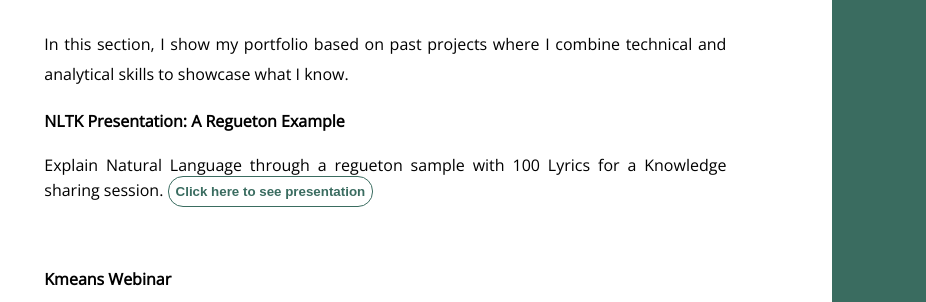
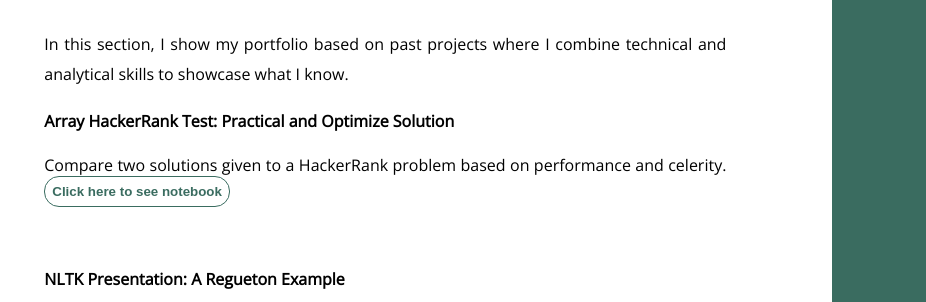
Before and after one commit to gtm144/gaboweb, a plain HTML site: page proyectos_v2.html in a window 1280 px wide. Shown: the part 194-496 px from the top of the page, 0-926 px from the left. Drawn offline with nearby package versions, Linux system fonts and the light colour scheme.

Commit message:
Update proyectos_v2.html

```diff
--- a/proyectos_v2.html
+++ b/proyectos_v2.html
@@ -37,7 +37,12 @@
          <p><h4 class="title-c"> </h4>
 
           <a></a></p>
-
+      <p>
+        <h4 class="title-c">Array HackerRank Test: Practical and Optimize Solution</h4>
+        Compare two solutions given to a HackerRank problem based on performance and celerity.
+        <a href="https://colab.research.google.com/drive/1_6SMKto7niikkR97c1kEdh3kmOu_XlWW">
+          <button class="button"><strong>Click here to see notebook</strong></button></a>
+      </p>
       <p>
         <h4 class="title-c">NLTK Presentation: A Regueton Example</h4>
         Explain Natural Language through a regueton sample with 100 Lyrics
```
